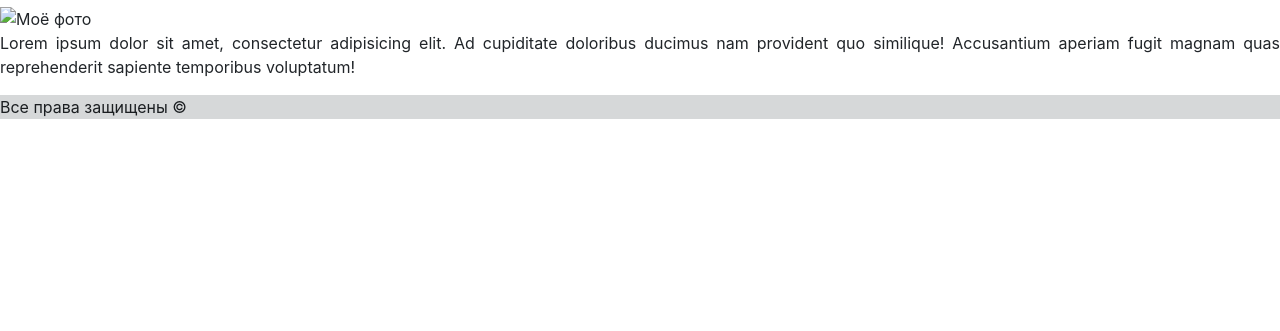
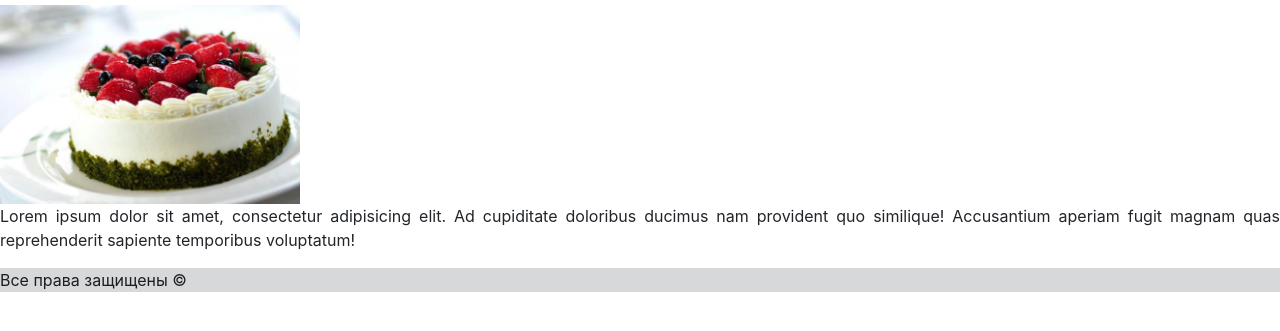
Before and after one commit to AlevtinAntonov/flask, a plain HTML site: page lesson_1/index.html in a window 1280 px wide. Shown: the part 51-382 px from the top of the page. Drawn offline with nearby package versions, Linux system fonts and the light colour scheme.

Commit message:
add jpeg

```diff
--- a/lesson_1/index.html
+++ b/lesson_1/index.html
@@ -7,7 +7,7 @@
 </head>
 <body>
 <h1 class="text-monospace">Привет, меня зовут Алексей</h1>
-<img src="/static/image/foto.jpg" alt="Моё фото" width="300">
+<img src="/static/image/bp.jpeg" alt="Моё фото" width="300">
 <p class="text-body text-justify">Lorem ipsum dolor sit amet,
 consectetur adipisicing elit. Ad cupiditate doloribus ducimus nam
 provident quo similique! Accusantium aperiam fugit magnam quas
```
Also changed, not shown: lesson_1/templates/index1.html (+1 -1 lines), lesson_1/static/image/bp.jpeg (added).
